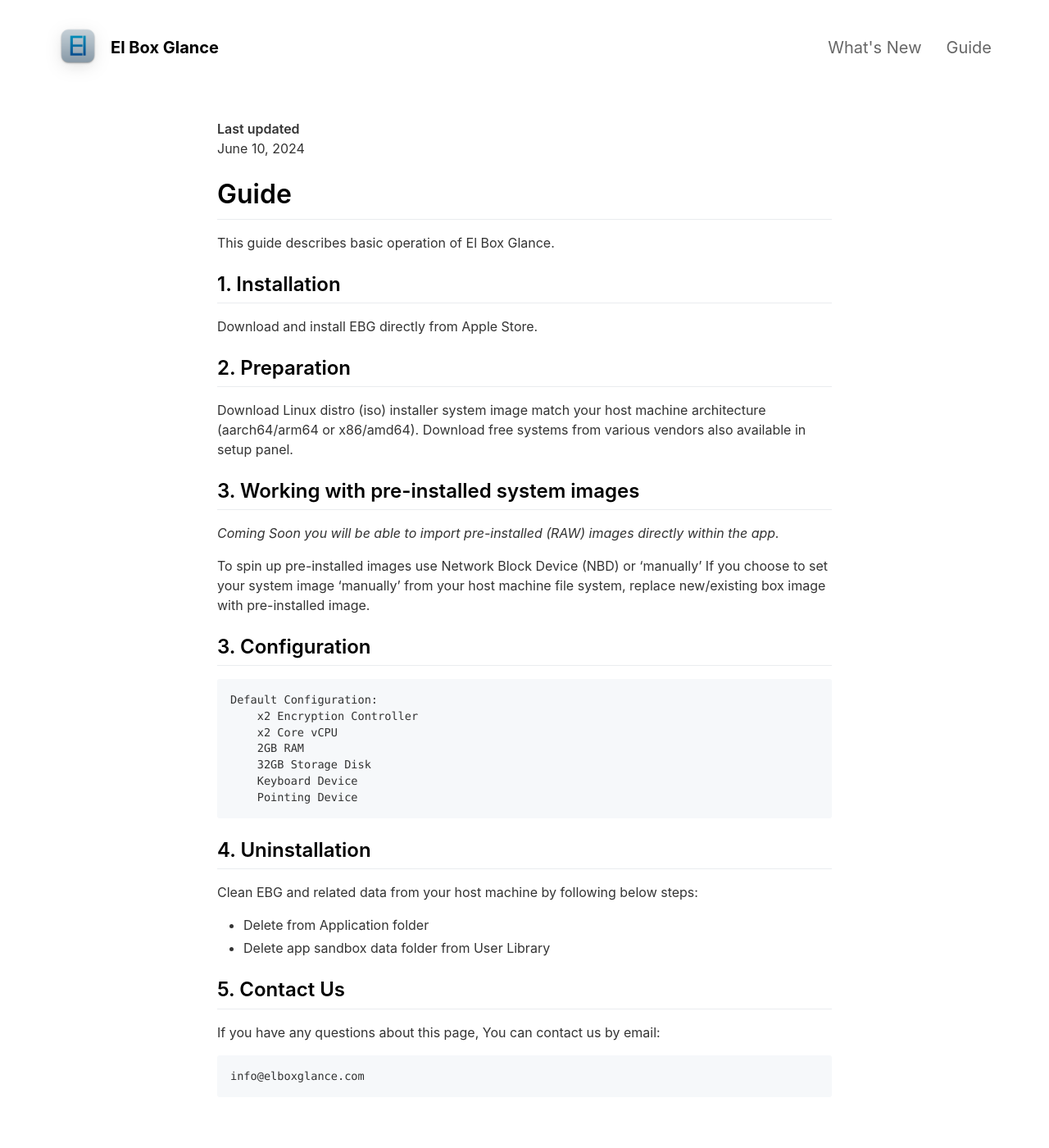
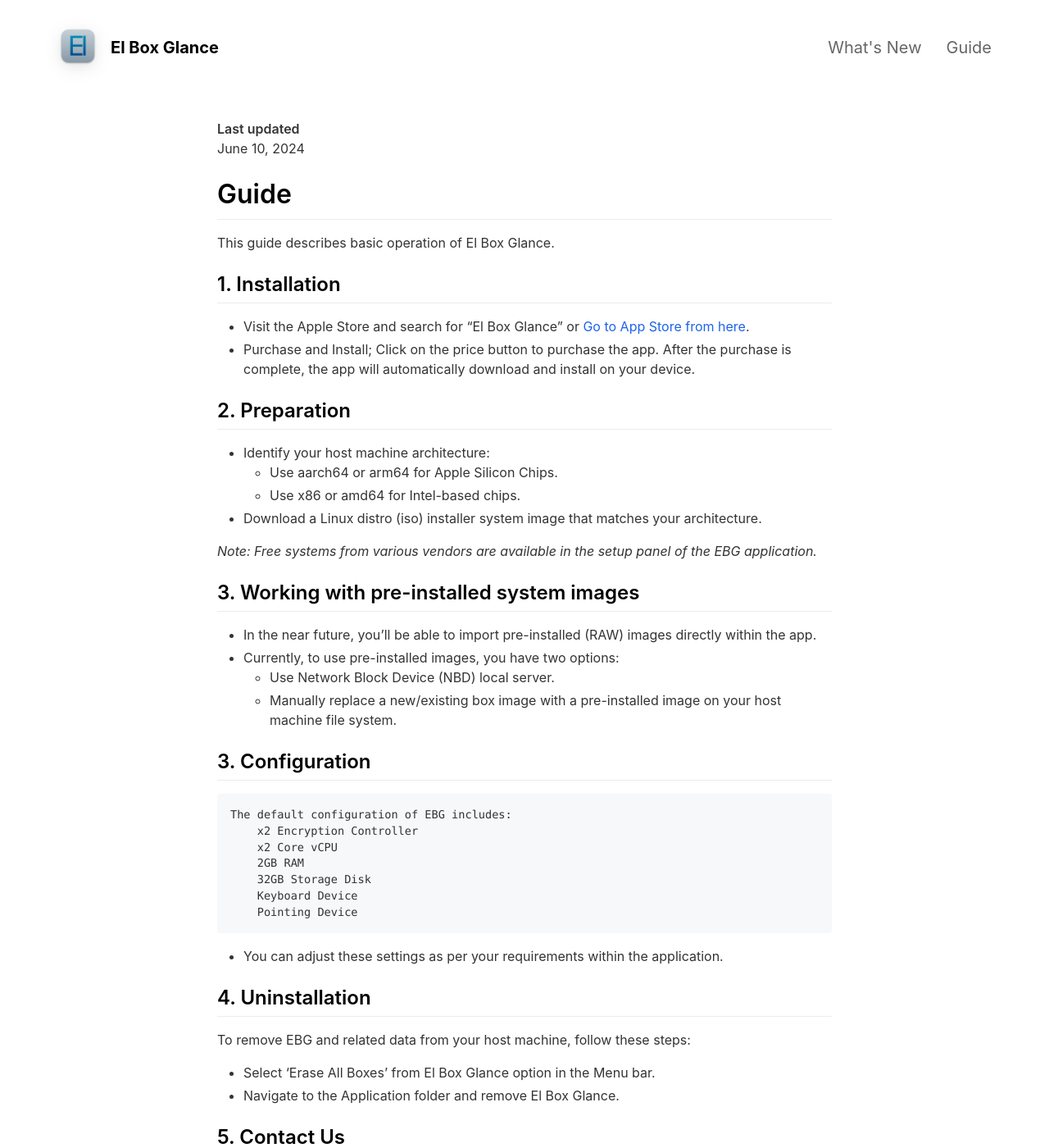
Before and after one commit to i3bit/ebg, a Jekyll site: the page built from _pages/guide.md, in a window 1280 px wide and 1400 px high. Shown: the whole window at 82% size. Built offline with Jekyll 4.4.1, drawn with Linux system fonts in a browser that asks for light colours; nearby versions of some CDN libraries; some of the changed text lies outside the part shown.

Commit message:
Update guide.md

```diff
--- a/_pages/guide.md
+++ b/_pages/guide.md
@@ -13,25 +13,28 @@ This guide describes basic operation of El Box Glance.
 
 ## 1. Installation
 
-Download and install EBG directly from Apple Store.
+* Visit the Apple Store and search for “El Box Glance” or [Go to App Store from here](https://apps.apple.com/us/app/el-box-glance/id6449521968?mt=12&itsct=apps_box_badge&itscg=30200).
+* Purchase and Install; Click on the price button to purchase the app. After the purchase is complete, the app will automatically download and install on your device.
 
 ## 2. Preparation
 
-Download Linux distro (iso) installer system image match your host machine architecture
-(aarch64/arm64 or x86/amd64).
-Download free systems from various vendors also available in setup panel.
+* Identify your host machine architecture:
+    * Use aarch64 or arm64 for Apple Silicon Chips.
+    * Use x86 or amd64 for Intel-based chips.
+* Download a Linux distro (iso) installer system image that matches your architecture.
+
+*Note: Free systems from various vendors are available in the setup panel of the EBG application.*
 
 ## 3. Working with pre-installed system images
 
-*Coming Soon you will be able to import pre-installed (RAW) images directly within the app.*
-
-To spin up pre-installed images use Network Block Device (NBD) or 'manually'
-If you choose to set your system image 'manually' from your host machine file system,
-replace new/existing box image with pre-installed image.
+* In the near future, you’ll be able to import pre-installed (RAW) images directly within the app.
+* Currently, to use pre-installed images, you have two options:
+    * Use Network Block Device (NBD) local server.
+    * Manually replace a new/existing box image with a pre-installed image on your host machine file system.
 
 ## 3. Configuration
 
-    Default Configuration:
+    The default configuration of EBG includes:
         x2 Encryption Controller
         x2 Core vCPU
         2GB RAM
@@ -39,14 +42,16 @@ replace new/existing box image with pre-installed image.
         Keyboard Device
         Pointing Device
 
+* You can adjust these settings as per your requirements within the application.
+
 ## 4. Uninstallation
 
-Clean EBG and related data from your host machine by following below steps:
-* Delete from Application folder
-* Delete app sandbox data folder from User Library
+To remove EBG and related data from your host machine, follow these steps:
+* Select ‘Erase All Boxes’ from El Box Glance option in the Menu bar.
+* Navigate to the Application folder and remove El Box Glance.
 
 ## 5. Contact Us
 
-If you have any questions about this page, You can contact us by email:
+If you have any questions or need further clarification, don’t hesitate to contact us.
 
     info@elboxglance.com
```
